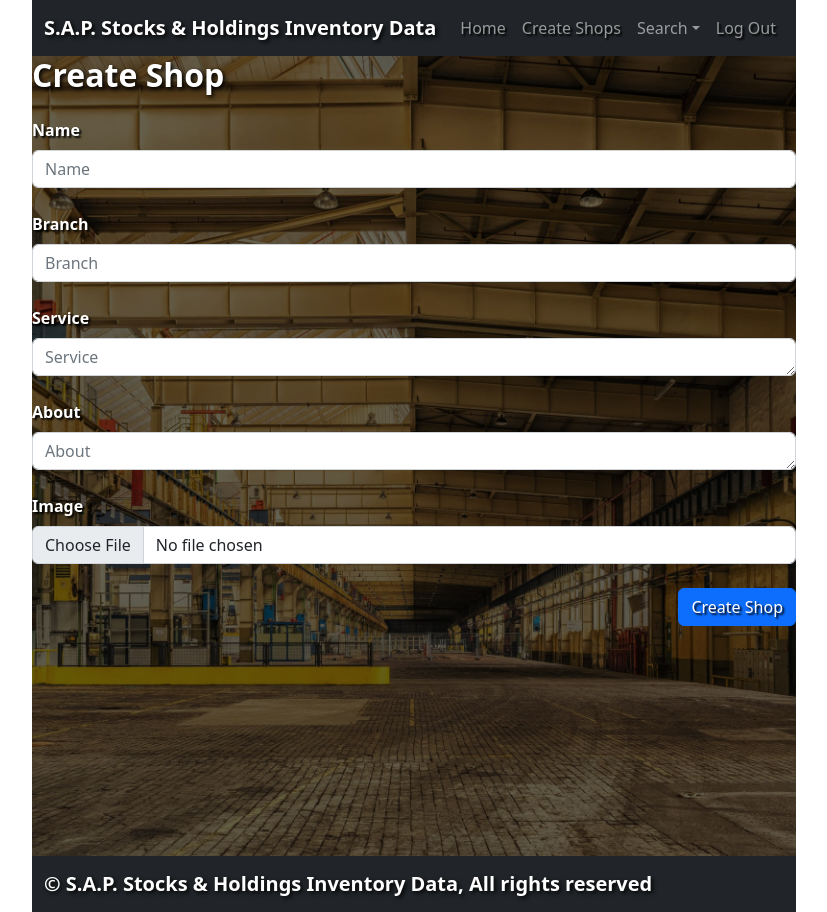
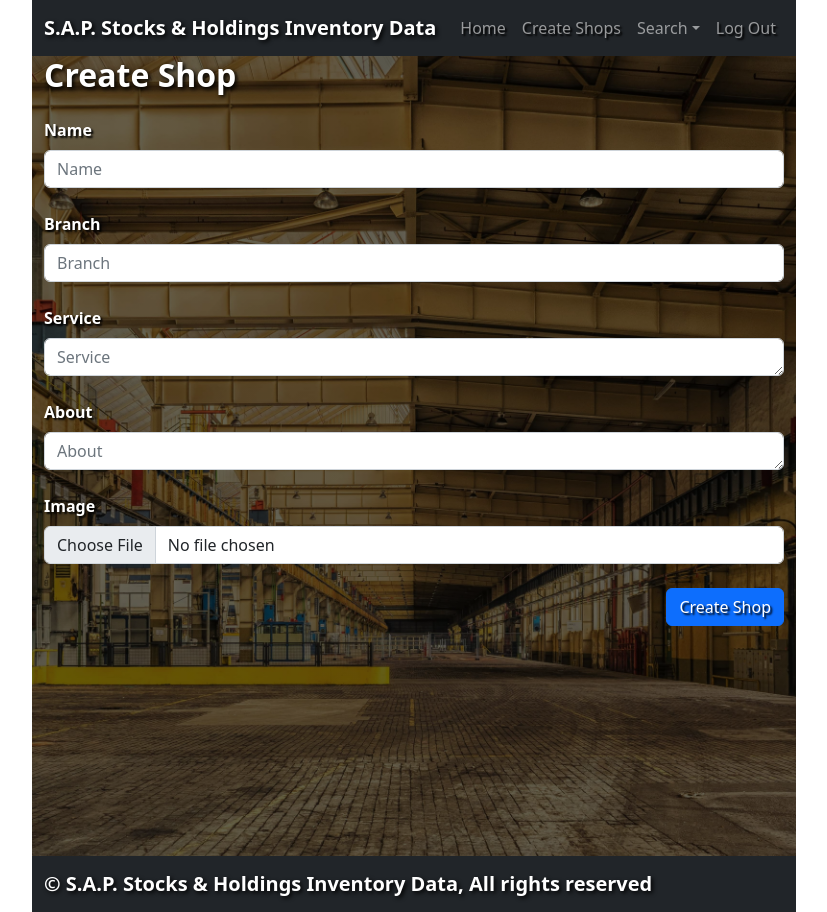
Before and after one commit to tritonmax26/FinalProjectCapstone, a React (Vite) app: page /shoppage in a window 1280 px wide. Shown: the whole page, without its empty margins (226-1053 px from the left). Built offline with nearby package versions, Linux system fonts and the light colour scheme.

Commit message:
make changes

```diff
--- a/src/components/ShopsPage.jsx
+++ b/src/components/ShopsPage.jsx
@@ -62,7 +62,7 @@ const ShopsPage = () => {
   }
 
   return (
-    <div className="spancontainer">
+    <div className="spancontainer container">
       <h3 className="mb-4 span28">Create Shop</h3>
       <Form noValidate validated={validated} onSubmit={submit}>
         <Form.Group className="mb-4">
--- a/src/views/Products/Product.jsx
+++ b/src/views/Products/Product.jsx
@@ -63,7 +63,7 @@ async function updateProduct(e) {
 }, [])
 
   return (
-    <div>
+    <div className='spancontainer'>
 
       <span className='container d-flex align-items-center justify-content-center span26'>Products Link</span>
       <h1 className='container d-flex align-items-center justify-content-center span28'>{product.name}</h1>
```
